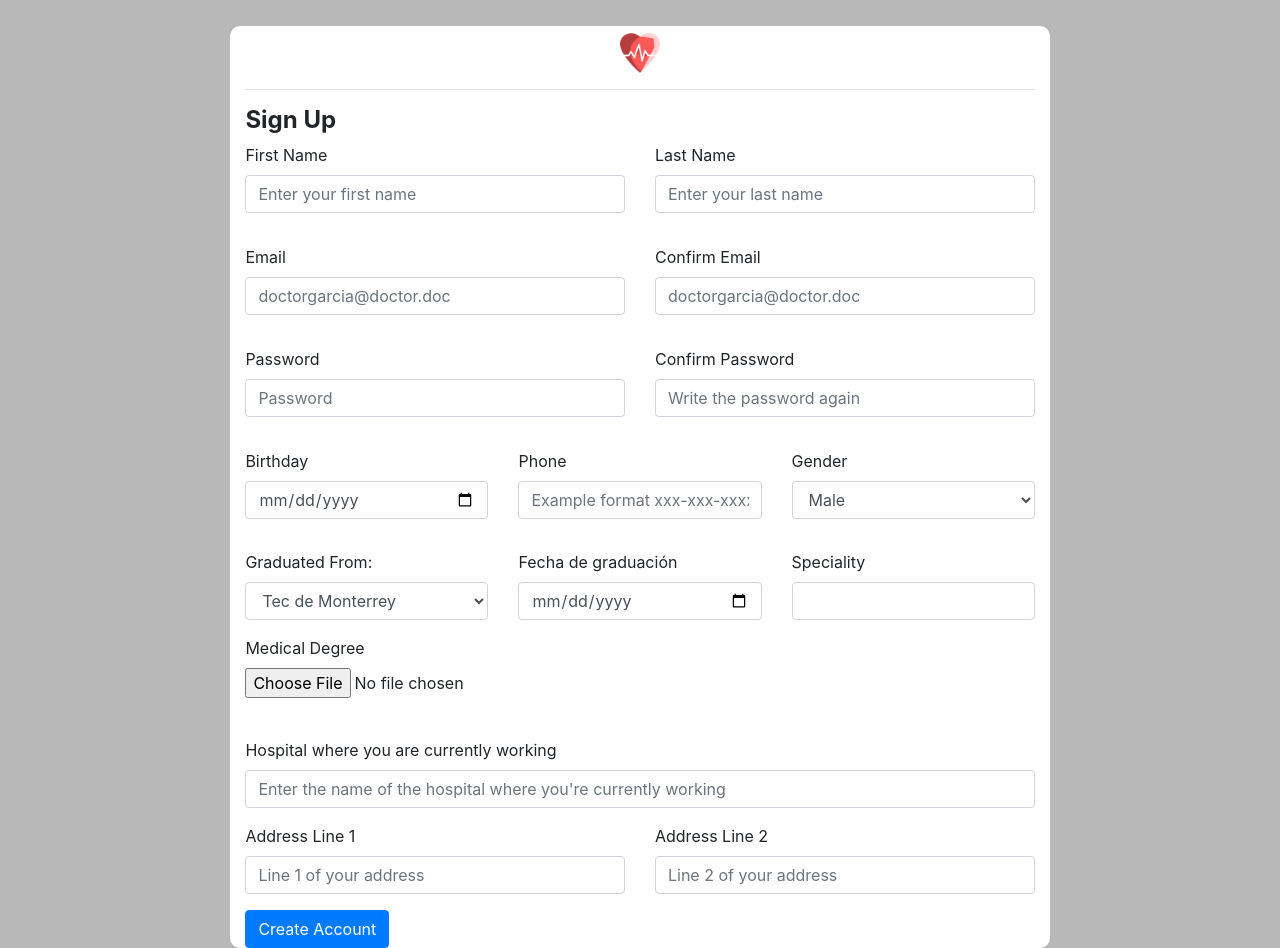
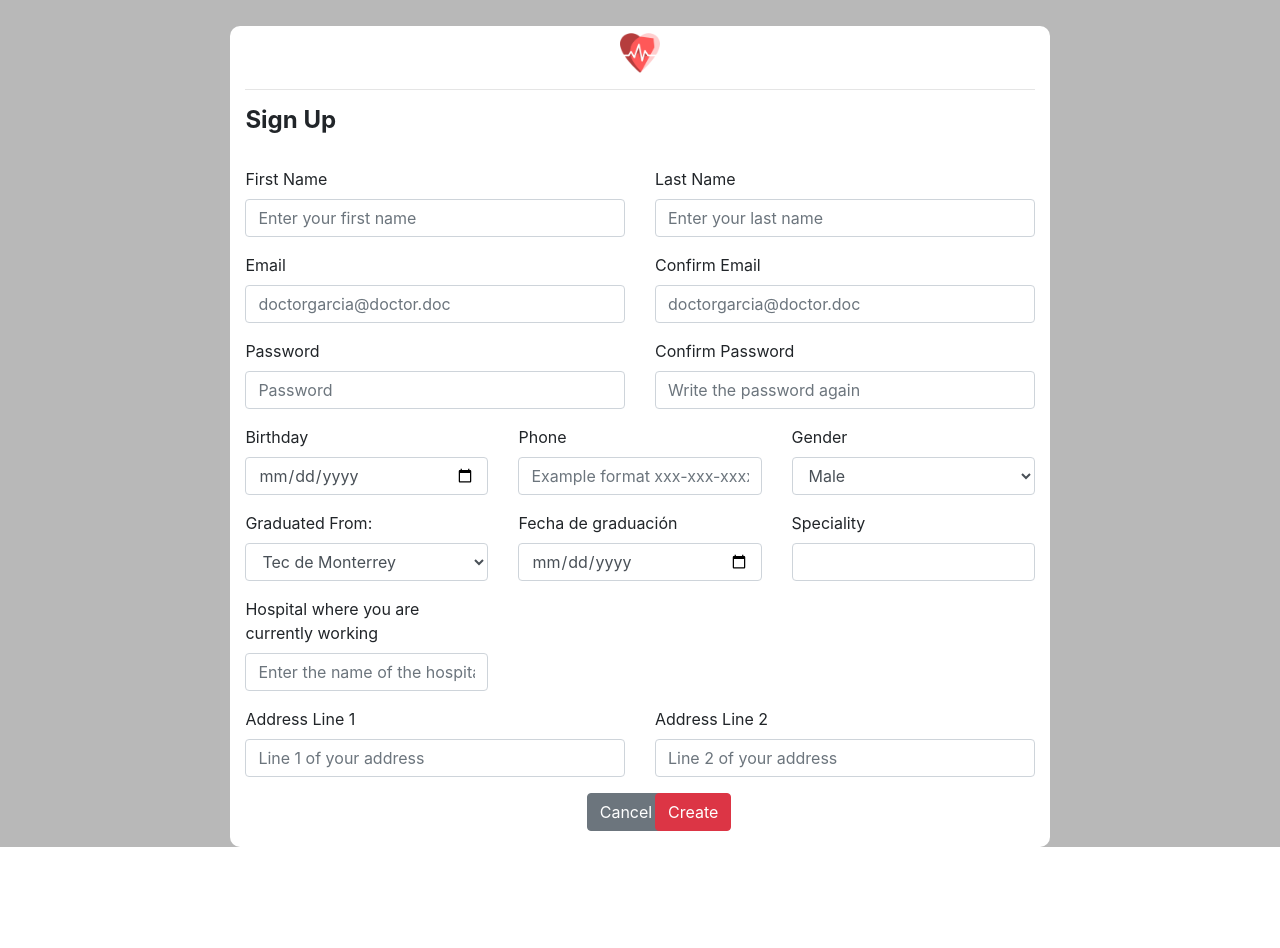
Before and after one commit to richardmoonw/-Health, a Flask app: page /sign_up in a window 1280 px wide. After the commit the page ends 847 px from the top, so only its background shows below. Run offline with Flask 2, Linux system fonts and the light colour scheme; some libraries are stand-ins or nearby versions.

Commit message:
Some changes to the sign up

```diff
--- a/src/templates/sign_up.html
+++ b/src/templates/sign_up.html
@@ -20,6 +20,8 @@
                 <hr>
                 <h4><b>Sign Up</b></h4>
 
+                <br>
+
                 <form>
                     <div class="row">
                         <div class="col-lg-6">
@@ -36,7 +38,8 @@
                         </div>
                     </div>
 
-                    <div style="margin-top: 2%" class="row">
+
+                    <div class="row">
                         <div class="col-lg-6">
                             <div class="form-group">
                                 <label for="email">Email</label>
@@ -51,7 +54,7 @@
                         </div>
                     </div>
 
-                    <div style="margin-top: 2%" class="row">
+                    <div class="row">
                         <div class="col-lg-6">
                             <div class="form-group">
                                 <label for="exampleInputPassword1">Password</label>
@@ -68,7 +71,7 @@
 
                     <!-- Personal info -->
 
-                    <div style="margin-top: 2%" class="row">
+                    <div class="row">
                         <div class="col-lg-4">
                             <div class="form-group">
                                 <label for="birthday">Birthday</label>
@@ -87,14 +90,12 @@
                                 <select class="form-control" id="gender">
                                     <option>Male</option>
                                     <option>Female</option>
-                                    <option>Other</option>
-                                    <option>I dont want to specify</option>
                                 </select>
                             </div>
                         </div>
                     </div>
 
-                    <div style="margin-top: 2%" class="row">
+                    <div class="row">
                         <div class="col-lg-4">
                             <div class="form-group">
                                 <label for="school">Graduated From:</label>
@@ -120,17 +121,17 @@
                         </div>
                     </div>
 
-                    <div class="form-group">
-                        <label for="degree">Medical Degree</label>
-                        <input type="file" class="form-control-file" id="degree">
+                    <div class="row">
+                        <div class="col-lg-4">
+                            <div class="form-group">
+                                <label for="hospital">Hospital where you are currently working</label>
+                                <input type="text" class="form-control" id="hospital" placeholder="Enter the name of the hospital where you're currently working">
+                            </div>
+                        </div>
                     </div>
 
-                    <div style="margin-top: 5%" class="form-group">
-                        <label for="hospital">Hospital where you are currently working</label>
-                        <input type="text" class="form-control" id="hospital" placeholder="Enter the name of the hospital where you're currently working">
-                    </div>
 
-                    <div style="margin-top: 2%" class="row">
+                    <div class="row">
                         <div class="col-lg-6">
                             <div class="form-group">
                                 <label for="address1">Address Line 1</label>
@@ -145,10 +146,21 @@
                         </div>
                     </div>
 
-                    <a href="{{ url_for('doctor_profile') }}">
-                        <button id="button" style="margin-right: 10px" class="btn btn-primary" type="button">
-                        Create Account</button>
-                    </a>
+
+                    <div style="margin-bottom: 2%" class="row">
+                        <!-- Submit & cancel buttons -->
+                        <div class="col-lg-5"></div>
+                        <div class="col-lg-1">
+                            <button type="submit" class="btn btn-secondary">Cancel</button>
+                        </div>
+                        <div class="col-lg-1">
+                            <!-- 'danger' for the red color -->
+                            <button type="submit" class="btn btn-danger">Create</button>
+                        </div>
+                    </div>
+
+
+
 
                 </form>
 
--- a/src/templates/upload_degree.html
+++ b/src/templates/upload_degree.html
@@ -10,8 +10,8 @@
 
 <body style="background-color: rgba(22,22,22,0.3)">
     <div style="margin-top: 2%; margin-left: 2%; margin-right:2%;" class="row">
-        <div class="col-lg-3"></div>
-        <div style="background-color: #ffffff; border-radius: 10px" class="col-lg-6">
+        <div class="col-lg-4"></div>
+        <div style="background-color: #ffffff; border-radius: 10px" class="col-lg-4">
             <!-- Logo, atributes -->
             <div style="margin: 1%;" class="row">
                 <div class="col-lg-5"></div>
```
